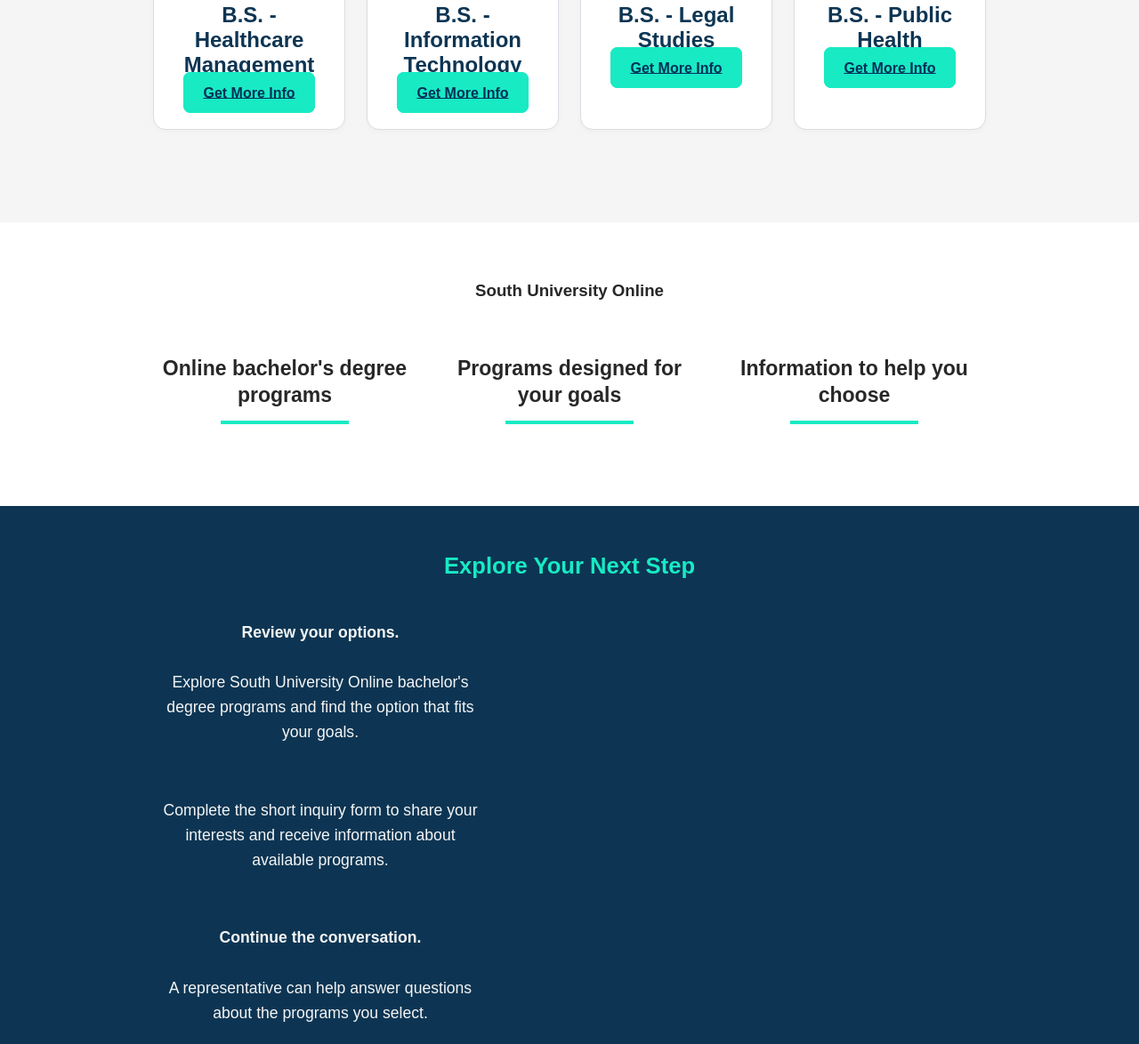
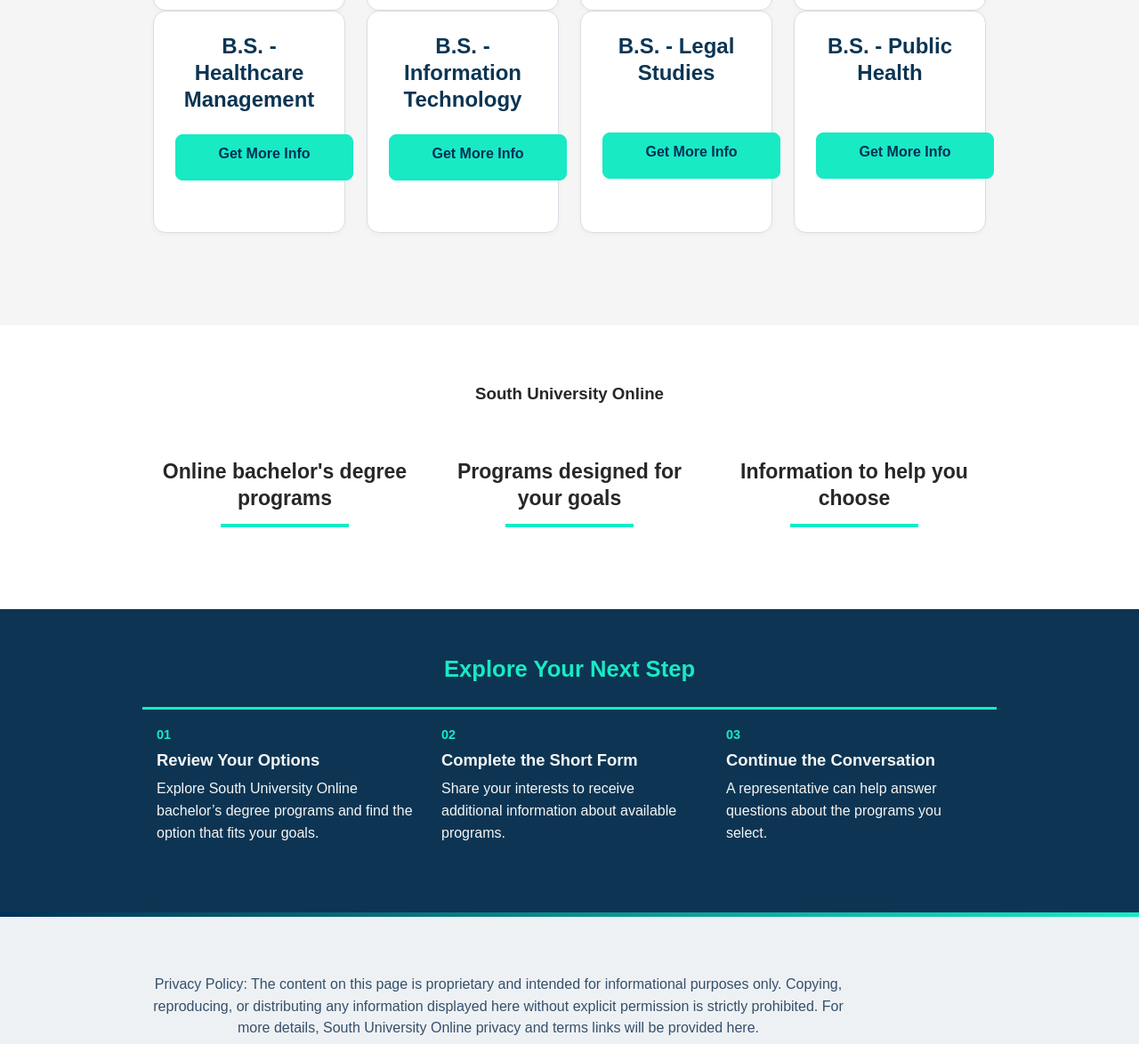
Before and after one commit to focusquestsrm/southuniversity, a website: page public/index.html in a window 1280 px wide. Shown: the part 1009-2183 px from the top of the page at 89% size. Drawn offline with Linux system fonts and the light colour scheme.

Commit message:
Improve South program cards hero and consent

```diff
--- a/netlify/functions/submit-lead.js
+++ b/netlify/functions/submit-lead.js
@@ -33,7 +33,7 @@
   if (!/^\d{10}$/.test(String(lead['lead[phone1]'] || '').replace(/\D/g, ''))) {
     return response(400, { error: 'A valid phone number is required.' });
   }
-  if (lead['lead_consent[tcpa_consent]'] !== 'Y') {
+  if (lead['lead_consent[tcpa_consent]'] !== '1') {
     return response(400, { error: 'Consent is required.' });
   }
   const unavailableStates = ['CT', 'MA', 'MS', 'NY', 'OR', 'RI', 'DC', 'AA', 'AE', 'AP', 'PR', 'VI', 'AS', 'GU', 'MP'];
--- a/public/index.html
+++ b/public/index.html
@@ -272,8 +272,8 @@
 
                   <div class="mt-3">
                     <label for="tcpa-check" class="form-check-label" style="font-size: x-small; line-height: 1.6;">
-                      <input id="tcpa-check" name="lead_consent[tcpa_consent]" value="Y" type="checkbox" required />
-                      [PLACEHOLDER: APPROVED SOUTH UNIVERSITY TCPA CONSENT LANGUAGE]
+                      <input id="tcpa-check" name="lead_consent[tcpa_consent]" value="1" type="checkbox" required />
+                      By clicking the Request Info button below, I am providing my eSIGN signature and express written consent for South University, LaunchYourDegree, and parties calling on its behalf, to call or text me at the number provided above for purposes relating to educational opportunities with South University, including through the use of automatic telephone dialing technology. I am authorized to consent to receive these communications at the phone number provided. I understand that I am consenting to receive calls and text messages regardless of whether the number provided is on any do not call list, either now or in the future. I acknowledge that my consent is not required to enroll, and I may revoke my consent at any time. I acknowledge that all calls may be recorded.
                     </label>
                     <span class="error-message" id="consent-error" aria-live="polite"></span>
                   </div>
@@ -359,41 +359,22 @@
             </div>
           </div>
 
-          <div class="row align-items-center mt-4">
-            <div class="col-md-5 text-md-end text-center feature-copy">
-              <p>
-                <strong>Review your options.</strong><br /><br />
-                Explore South University Online bachelor's degree programs and find the option
-                that fits your goals.
-              </p>
+          <div class="row g-4 mt-4">
+            <div class="col-md-4 step-card">
+              <div class="step-number">01</div>
+              <h3>Review Your Options</h3>
+              <p>Explore South University Online bachelor’s degree programs and find the option that fits your goals.</p>
             </div>
-            <div class="col-md-2 text-center">
+            <div class="col-md-4 step-card">
+              <div class="step-number">02</div>
+              <h3>Complete the Short Form</h3>
+              <p>Share your interests to receive additional information about available programs.</p>
             </div>
-            <div class="col-md-5"></div>
-          </div>
-
-          <div class="row align-items-center mt-4">
-            <div class="col-md-5 text-md-end text-center feature-copy">
-              <p>
-                Complete the short inquiry form to share your interests and receive information
-                about available programs.
-              </p>
+            <div class="col-md-4 step-card">
+              <div class="step-number">03</div>
+              <h3>Continue the Conversation</h3>
+              <p>A representative can help answer questions about the programs you select.</p>
             </div>
-            <div class="col-md-2 text-center">
-            </div>
-            <div class="col-md-5"></div>
-          </div>
-
-          <div class="row align-items-center mt-4">
-            <div class="col-md-5 text-md-end text-center feature-copy">
-              <p>
-                <strong>Continue the conversation.</strong><br /><br />
-                A representative can help answer questions about the programs you select.
-              </p>
-            </div>
-            <div class="col-md-2 text-center">
-            </div>
-            <div class="col-md-5"></div>
           </div>
         </div>
       </section>
--- a/public/styles/main.css
+++ b/public/styles/main.css
@@ -76,7 +76,7 @@
 
 .hero-shell {
   background-color: var(--south-navy-deep);
-  background-image: linear-gradient(90deg, rgba(0, 48, 87, 0.9), rgba(0, 48, 87, 0.62)), url('/images/south-university-hero.png');
+  background-image: linear-gradient(90deg, rgba(0, 48, 87, 0.9), rgba(0, 48, 87, 0.62)), url('/images/south-university-hero-flipped.png');
   background-position: center center;
   background-size: cover;
   background-repeat: no-repeat;
@@ -290,10 +290,12 @@
   background: var(--south-white);
   border: 1px solid var(--south-border);
   border-radius: 14px;
-  padding: 2rem 1.5rem;
+  padding: 1.5rem;
   box-shadow: 0 2px 6px rgba(0, 0, 0, 0.03);
-  height: 100%;
+  height: 250px;
   text-align: center;
+  display: flex;
+  flex-direction: column;
 }
 
 .program-card .program-icon {
@@ -303,14 +305,21 @@
 }
 
 .program-title {
-  font-size: 1.5rem;
+  font-size: clamp(1.5rem, 1.8vw, 1.75rem);
+  line-height: 1.25;
   font-weight: 700;
   color: var(--south-navy);
-  margin: 1rem 0 0.5rem;
+  margin: 0;
+  min-height: 5.5rem;
 }
 
 .program-card .btn-primary {
-  margin-top: 1rem;
+  margin: 1.5rem auto 0;
+  width: 200px;
+  min-height: 52px;
+  padding: 0.75rem 1rem;
+  font-size: 1rem;
+  text-decoration: none;
 }
 
 .why-choose {
@@ -347,7 +356,30 @@
 .accreditation-band {
   background-color: var(--south-navy);
   color: #f5f5f5;
-  padding: 3rem 0;
+  padding: 3rem 0 3.5rem;
+}
+
+.accreditation-band .step-card {
+  padding: 1.25rem 1rem;
+  border-top: 3px solid var(--south-teal);
+  text-align: left;
+}
+
+.accreditation-band .step-number {
+  color: var(--south-teal);
+  font-weight: 700;
+  font-size: 0.9rem;
+}
+
+.accreditation-band .step-card h3 {
+  margin: 0.6rem 0;
+  font-size: 1.15rem;
+}
+
+.accreditation-band .step-card p {
+  margin: 0;
+  font-size: 1rem;
+  line-height: 1.55;
 }
 
 .accreditation-band .statement {
@@ -444,7 +476,11 @@
 
   .program-card {
     padding: 1.5rem 1rem;
+    height: auto;
+    min-height: 210px;
   }
+
+  .program-title { min-height: 0; }
 
   .accreditation-band .row > div {
     margin-bottom: 1.25rem;
--- a/scripts/build.js
+++ b/scripts/build.js
@@ -44,6 +44,7 @@
     'netlify/functions/submit-lead.js',
     'public/images/south-university-logo.png',
     'public/images/launch-your-degree-logo.png',
+    'public/images/south-university-hero-flipped.png',
     'package.json',
     'netlify.toml',
     '.env.example'
```
Also changed, not shown: 1 other file.
